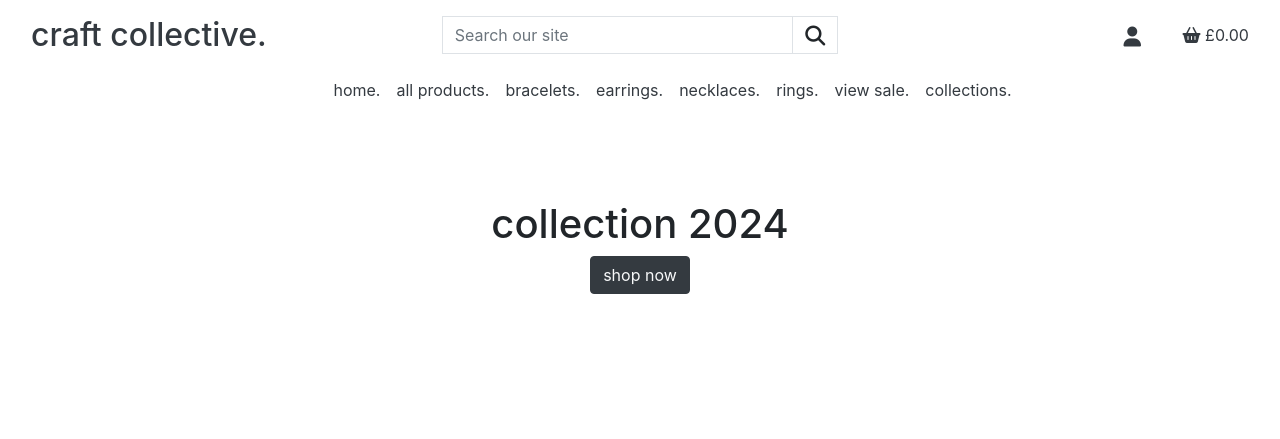
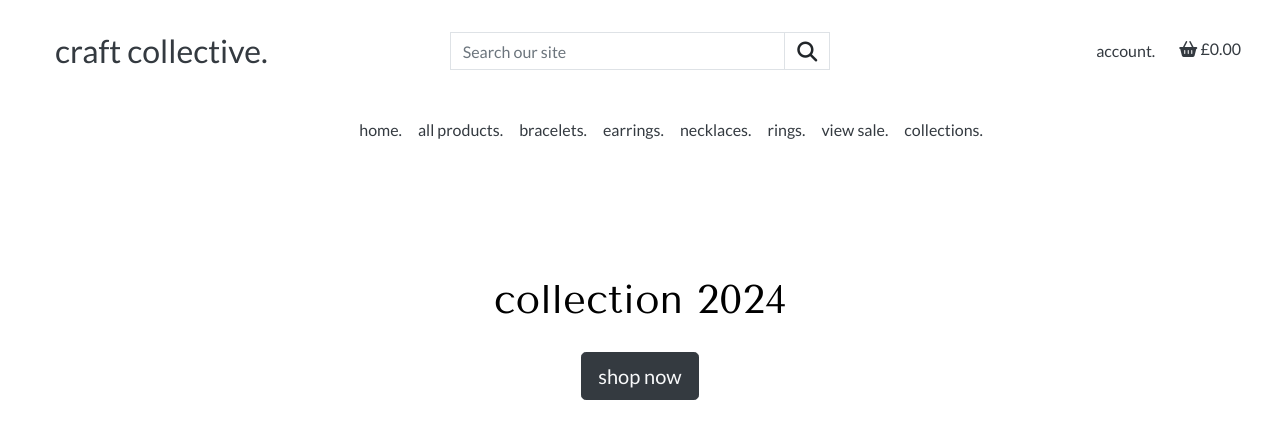
Before and after one commit to lrchnnng/craft-collective, a Django app: page / in a window 1280 px wide. Shown: the top 439 px of the page. Run offline with Django 3.2, Linux system fonts and the light colour scheme; some libraries are stand-ins or nearby versions.

Commit message:
added index page

```diff
--- a/home/templates/home/index.html
+++ b/home/templates/home/index.html
@@ -5,20 +5,19 @@
     <div class="container header-container my-5">
         <div class="row">
             <div class="col">
-                <h1>Page Header</h1>
             </div>
         </div>
     </div>
 {% endblock %}
 
 {% block content %}
-<div class="container-fluid position-absolute top-50 start-50 translate-middle">
+<div class="container-fluid landing-page">
     <div class="row">
-        <div class="col-12 text-center mx-auto my-5">
+        <div class="col-12 text-center mx-auto">
             <h1 class="logo-text">
                 collection 2024
             </h1>
-            <a href="" type="button" class="btn btn-dark text-light">shop now</a>
+            <a href="" type="button" class="btn btn-dark btn-lg text-light">shop now</a>
         </div>
     </div>
 </div>
--- a/static/CSS/base.css
+++ b/static/CSS/base.css
@@ -3,8 +3,11 @@ html {
 }
 
 body {
-    height: calc(100vh - 164px);
-    font-family: 'Lato', sans-serif;
+  font-family: 'Lato', sans-serif;
+}
+
+h1 {
+  padding: 20px 0;
 }
 
 .logo-text {
@@ -12,12 +15,18 @@ body {
     color: black;
 }
 
-
-
-.landing-header {
-    padding: 200px;
-}
-
 footer {
     margin: 20px;
 }
+
+@media screen and (min-width: 768px) {
+  .header-container {
+    padding-top: 40px;
+  }
+}
+
+@media screen and (min-width: 1024px) {
+  .header-container {
+    padding-top: 160px;
+  }
+}
--- a/templates/base.html
+++ b/templates/base.html
@@ -20,7 +20,7 @@
   <link rel="stylesheet"
     href="https://fonts.googleapis.com/css?family=Lato:ital,wght@0,100;0,300;0,400;0,700;0,900;1,100;1,300;1,400;1,700;1,900&family=Open+Sans&family=Tenor+Sans&display=swap"
     rel="stylesheet">
-  <!--- <link rel="stylesheet" href="{% static 'css/base.css' %}"> --->
+  <link rel="stylesheet" href="/static/CSS/base.css">
   {% endblock %}
 
   {% block extra_css %}
@@ -46,7 +46,7 @@
 
 <body>
   <header class="container-fluid fixed-top bg-white">
-    <div id="topnav" class="row bg-white pt-lg-2 d-none d-lg-flex">
+    <div id="topnav" class="row bg-white p-lg-4 d-none d-lg-flex">
       <div class="col-12 col-lg-4 my-auto py-1 py-lg-0 text-center text-lg-left">
         <a href="{% url 'home' %}" class="nav-link main-logo-link">
           <h2 class="logo-font text-dark my-0">craft collective.</h2>
@@ -55,7 +55,8 @@
       <div class="col-12 col-lg-4 my-auto py-1 py-lg-0">
         <form class="form" method="GET" action="">
           <div class="input-group w-100">
-              <input class="form-control border border-black rounded-0" type="text" name="q" placeholder="Search our site">
+            <input class="form-control border border-black rounded-0" type="text" name="q"
+              placeholder="Search our site">
             <div class="input-group-append">
               <button class="form-control form-control btn btn-black border border-black rounded-0" type="submit">
                 <i class="fas fa-search fa-lg"></i>
@@ -66,13 +67,13 @@
       </div>
 
       <div class="col-12 col-lg-4 my-auto py-1 py-lg-0">
-        <ul class="list-inline list-unstyled text-center text-lg-right my-0">
+        <ul class="list-inline list-unstyled text-center text-lg-right my-auto">
           <li class="list-inline-item">
             <div class="dropdown-center">
               <button class="btn text-dark" type="button" id="user-options" data-bs-toggle="dropdown"
                 aria-expanded="false">
                 <div class="text-center">
-                    <i class="fas fa-user fa-lg"></i>
+                  <p class="my-auto">account.</p>
                 </div>
               </button>
               <ul class="dropdown-menu border-0" aria-labelledby="user-options">
@@ -90,9 +91,9 @@
             </div>
           </li>
           <li class="list-inline-item">
-            <a class="{% if grand_total %}text-info font-weight-bold{% else %}text-black{% endif %} nav-link" href="">
+            <a class="{% if grand_total %}text-info font-weight-bold{% else %}text-black{% endif %}" href="">
               <div class="text-center">
-                <p class="my-0 text-dark">
+                <p class="text-dark my-auto">
                   <i class="fas fa-shopping-basket"></i>
                   {% if grand_total %}
                   £{{ grand_total|floatformat:2 }}
@@ -107,10 +108,9 @@
       </div>
     </div>
     <div class="row bg-white">
-      <nav class="navbar navbar-expand-lg w-100">
-          <button class="navbar-toggler my-0" type="button" data-bs-toggle="collapse"
-            data-bs-target="#main-nav" aria-controls="main-nav" aria-expanded="false"
-            aria-label="Toggle navigation">
+      <nav class="navbar navbar-expand-lg bg-body-tertiary w-100">
+        <button class="navbar-toggler my-0" type="button" data-bs-toggle="collapse" data-bs-target="#main-nav"
+          aria-controls="main-nav" aria-expanded="false" aria-label="Toggle navigation">
           <i class="fa-solid fa-bars"></i>
         </button>
         {% include 'includes/mobile-top-header.html' %}
```
Also changed, not shown: media/images/bg-img.jpg (added). Lines whose indentation alone changed are shown as unchanged.
